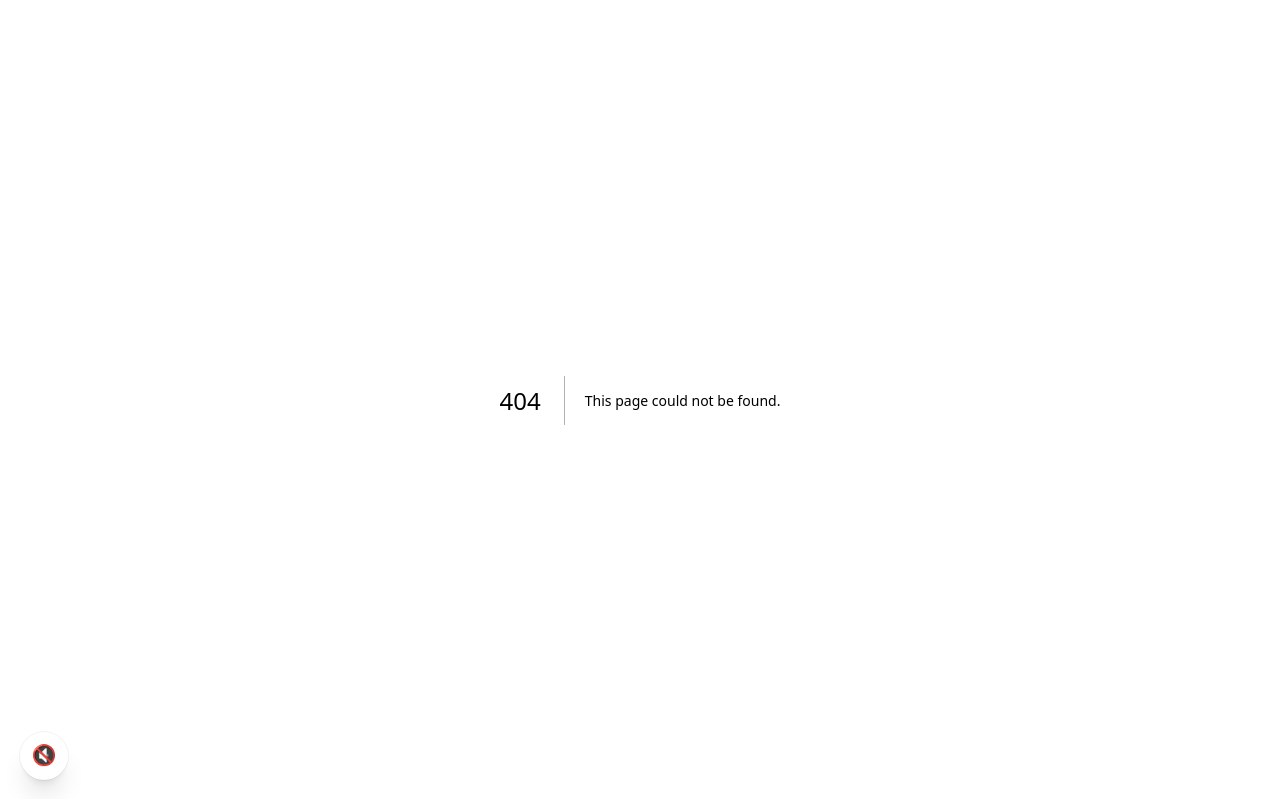
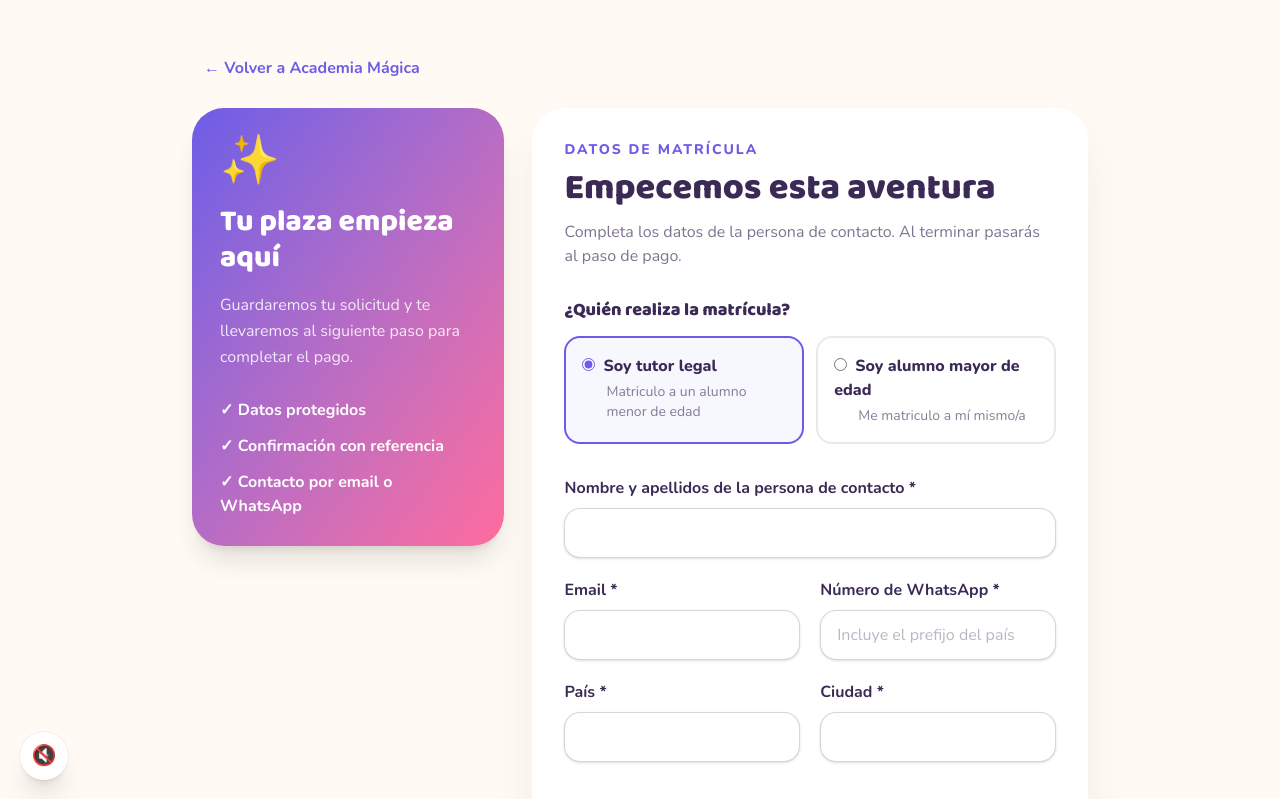
Before and after one commit to cantera-gt/academia-magica, a Next.js app: page /matricula in a window 1280 px wide. Before the commit this address had no page. Shown: the top 799 px of the page. Built offline with nearby package versions, Linux system fonts and the light colour scheme; no server answers.

Commit message:
feat: add src/app/matricula/page.tsx

```diff
--- /dev/null
+++ b/src/app/matricula/page.tsx
@@ -0,0 +1,10 @@
+import type { Metadata } from "next";
+import Link from "next/link";
+import { Suspense } from "react";
+import EnrollmentForm from "@/components/enrollment-form";
+
+export const metadata: Metadata = { title: "Matrícula | Academia Mágica", description: "Solicita la matrícula en Academia Mágica y continúa al paso de pago.", alternates: { canonical: "/matricula" } };
+
+export default function EnrollmentPage() {
+  return <main className="min-h-screen bg-[#fffaf3] px-4 py-8 text-[#3b2a55] sm:px-8 sm:py-12"><div className="mx-auto max-w-4xl"><Link href="/" className="inline-flex items-center gap-2 rounded-xl px-3 py-2 font-bold text-[#6c5ce7] hover:bg-[#6c5ce7]/10">← Volver a Academia Mágica</Link><div className="mt-5 grid gap-7 lg:grid-cols-[.72fr_1.28fr] lg:items-start"><aside className="rounded-[2rem] bg-gradient-to-br from-[#6c5ce7] to-[#ff6b9d] p-7 text-white shadow-xl lg:sticky lg:top-8"><p className="text-5xl">✨</p><h2 className="font-display mt-5 text-3xl font-extrabold">Tu plaza empieza aquí</h2><p className="mt-4 leading-relaxed text-white/85">Guardaremos tu solicitud y te llevaremos al siguiente paso para completar el pago.</p><ul className="mt-7 space-y-3 font-bold"><li>✓ Datos protegidos</li><li>✓ Confirmación con referencia</li><li>✓ Contacto por email o WhatsApp</li></ul></aside><Suspense fallback={<div className="rounded-[2rem] bg-white p-8">Cargando formulario…</div>}><EnrollmentForm /></Suspense></div></div></main>;
+}
```
